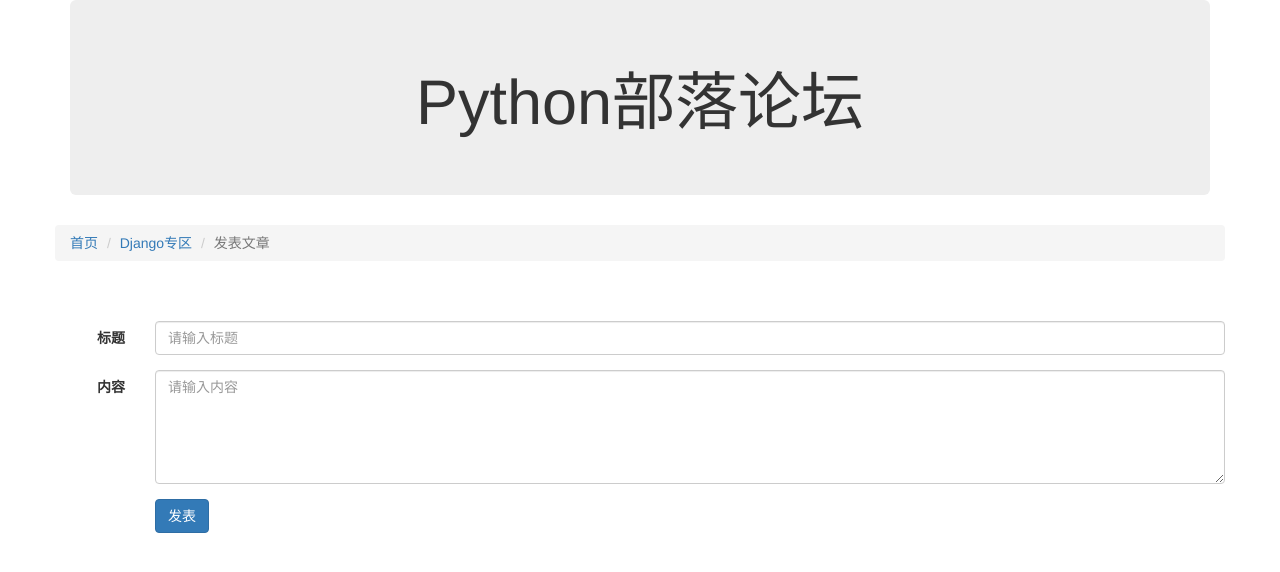
After one commit to LuckyBoy314/FirstDjango, a Django app: page /article/create/1 in a window 1280 px wide. The commit adds this page. Shown: the top 572 px of the page. Run offline with Django 3.2, Linux system fonts and the light colour scheme; data comes from the database, SQL or seed files in the repository; some libraries are stand-ins or nearby versions.

Commit message:
增加发表文章页面

```diff
--- a/forum/articles/templates/article_list.html
+++ b/forum/articles/templates/article_list.html
@@ -4,7 +4,7 @@
         <li><a href="/">首页</a> </li>
         <li class="active">{{ b.name }}</li>
     </ol>
-    <a href="#" class="btn btn-primary">发表文章</a>
+    <a href="/article/create/{{ b.id }}" class="btn btn-primary">发表文章</a>
     <br/>
     <br/>
     <table class="table table-bordered">
--- /dev/null
+++ b/forum/articles/templates/create_article.html
@@ -0,0 +1,29 @@
+{% extends "base.html" %}
+{% block content %}
+    <ol class="breadcrumb">
+        <li><a href="/">首页</a> </li>
+        <li class="active"><a href="/article/list/{{ b.id }}">{{ b.name }}</a></li>
+        <li class="active">发表文章</li>
+    </ol>
+    <br/>
+    <br/>
+    <form class="form-horizontal">
+      <div class="form-group">
+        <label for="article_title" class="col-sm-1 control-label">标题</label>
+        <div class="col-sm-11">
+          <input type="text" class="form-control" id="article_title" placeholder="请输入标题">
+        </div>
+      </div>
+      <div class="form-group">
+        <label for="article_content" class="col-sm-1 control-label">内容</label>
+        <div class="col-sm-11">
+          <textarea class="form-control" id="article_content" placeholder="请输入内容" rows="5"></textarea>
+        </div>
+      </div>
+      <div class="form-group">
+        <div class="col-sm-offset-1 col-sm-11">
+          <button type="submit" class="btn btn-primary">发表</button>
+        </div>
+      </div>
+    </form>
+{% endblock %}
--- a/forum/articles/urls.py
+++ b/forum/articles/urls.py
@@ -2,5 +2,6 @@
 from . import views
 
 urlpatterns = [
-    url(r'^list/(?P<block_id>\d+)', views.article_list)
+    url(r'^list/(?P<block_id>\d+)', views.article_list),
+    url(r'^create/(?P<block_id>\d+)', views.create_article)
 ]
--- a/forum/articles/views.py
+++ b/forum/articles/views.py
@@ -8,3 +8,10 @@
     articles = Article.objects.filter(block=block, status=0).order_by('-id')
 
     return render(request, 'article_list.html',{'articles': articles, 'b': block})
+
+
+def create_article(request, block_id):
+    block_id = int(block_id)
+    block = Block.objects.get(id=block_id)
+
+    return render(request, 'create_article.html', {'b': block})
```
